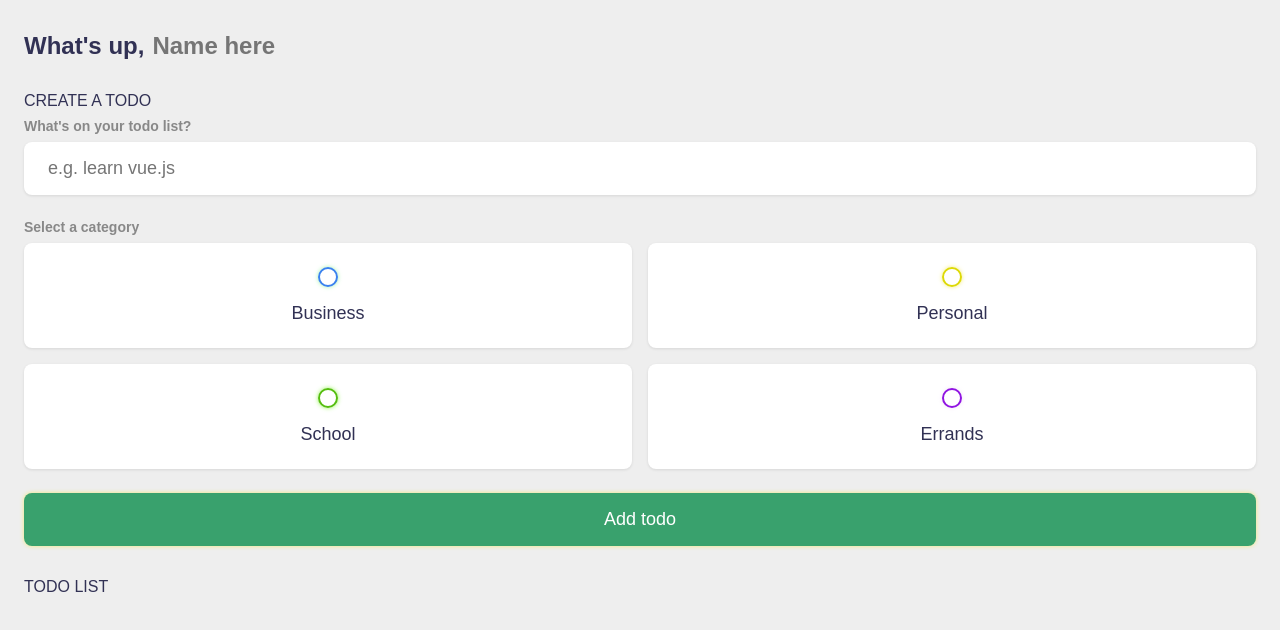
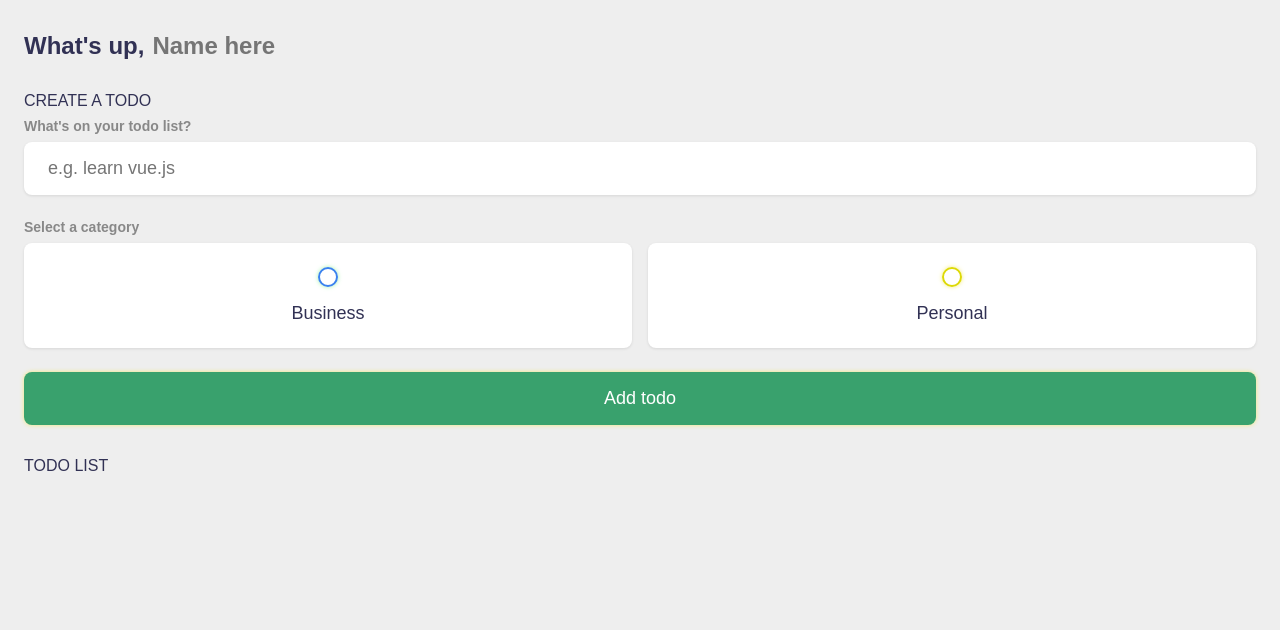
Before and after one commit to bloominghowl/Dziku, a Vue app in the folder client/: page / in a window 1280 px wide. Shown: the top 630 px of the page. Built offline with nearby package versions, Linux system fonts and the light colour scheme.

Commit message:
feat: made changes to categories.

```diff
--- a/client/src/App.vue
+++ b/client/src/App.vue
@@ -110,28 +110,6 @@ onMounted(() => {
 						<span class="bubble personal"></span>
 						<div>Personal</div>
 					</label>
-
-					<label>
-						<input
-							type="radio"
-							name="category"
-							id="category3"
-							value="School"
-							v-model="input_category" />
-						<span class="bubble school"></span>
-						<div>School</div>
-					</label>
-
-					<label>
-						<input
-							type="radio"
-							name="category"
-							id="category4"
-							value="Errands"
-							v-model="input_category" />
-						<span class="bubble errands"></span>
-						<div>Errands</div>
-					</label>
 				</div>
 
 				<input type="submit" value="Add todo" />
@@ -141,15 +119,14 @@ onMounted(() => {
 		<section class="todo-list">
 			<h3>TODO LIST</h3>
 			<div class="list" id="todo-list">
-
 				<div v-for="todo in todos_asc" :class="`todo-item ${todo.done && 'done'}`">
 					<label>
 						<input type="checkbox" v-model="todo.done" />
 						<span :class="`bubble ${
-							todo.category == 'business'
-								? 'business'
-								: 'personal'
-						}`"></span>
+							 todo.category == 'business'
+                             ? 'business'
+                             : 'personal'
+							 }`"></span>
 					</label>
 
 					<div class="todo-content">
--- a/client/src/style.css
+++ b/client/src/style.css
@@ -2,8 +2,6 @@
 	--primary: #39a16d;
 	--business: #3a82ee;
 	--personal: #ddd905;
-	--school: #55be0f;
-	--errands: #9014e2;
 	--light: #EEE;
 	--grey: #888;
 	--dark: #313154;
@@ -13,8 +11,6 @@
 
 	--business-glow: 0px 0px 4px rgba(132, 240, 141, 0.75);
 	--personal-glow: 0px 0px 4px rgba(241, 231, 82, 0.75);
-	--school-glow:   0px 0px 4px rgba(111, 243, 24, 0.75);
-	--errands-glow:  0px 0px 4px rgba(239, 218, 245, 0.75);
 }
 
 * {
@@ -127,14 +123,6 @@ input[type="checkbox"] {
 	box-shadow: var(--personal-glow);
 }
 
-.bubble.school {
-	border-color: var(--school);
-	box-shadow: var(--school-glow);
-}
-.bubble.errands {
-	border-color: var(--errands);
-	box-shadow: var(--errands-glow);
-}
 
 .bubble::after {
 	content: "";
```
